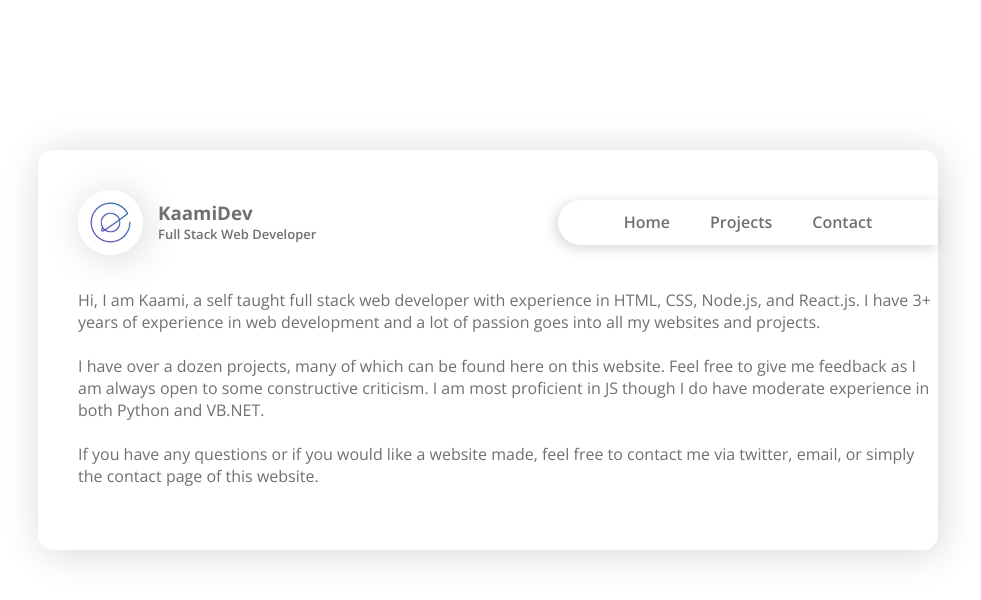
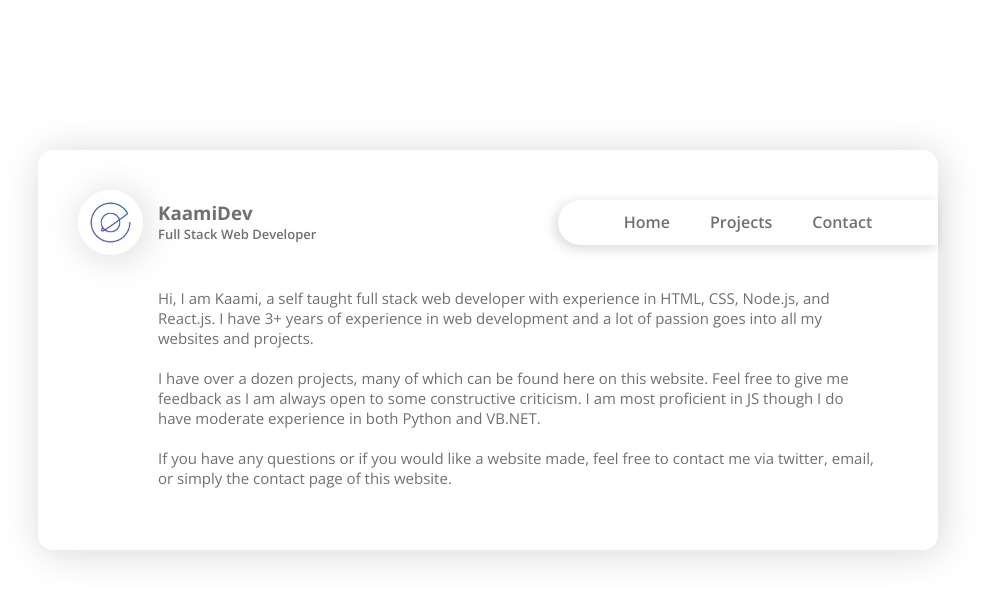
Before and after one commit to KaamiDev/Kaamidev.com, a React (Create React App) app in the folder react-frontend/: page /home in a window 1280 px wide. Shown: the top 600 px of the page, without its empty margins (152-1133 px from the left). Built offline with nearby package versions, Linux system fonts and the light colour scheme.

Commit message:
styled home body

```diff
--- a/react-frontend/src/App.css
+++ b/react-frontend/src/App.css
@@ -137,3 +137,12 @@ body {
 	display: block;
 	font-weight: 600;
 }
+
+.home-body {
+	padding-left: 80px;
+	padding-right: 60px;
+}
+
+.home-body p {
+	font-size: 15px;
+}
```
